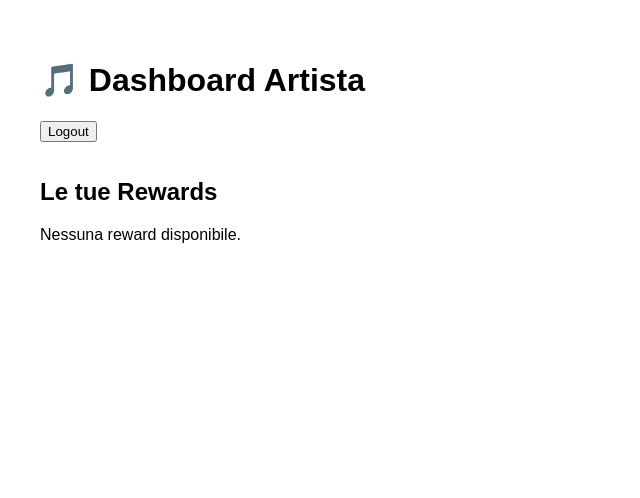
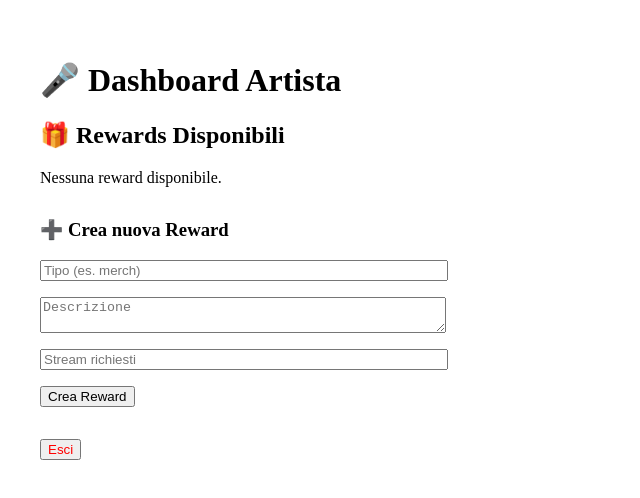
Before and after one commit to giorgioranciaro/streaming-rewards-frontend-clean, a Next.js app: page /dashboard in a window 1280 px wide. Before the commit this address had no page. Shown: the top 498 px of the page, without its empty margins (0-640 px from the left). Built offline with nearby package versions, Linux system fonts and the light colour scheme.

Commit message:
Add reward creation form to artist dashboard

```diff
--- a/pages/dashboard/index.js
+++ b/pages/dashboard/index.js
@@ -1,103 +1,146 @@
-import { useEffect, useState } from "react";
-import { jwtDecode } from "jwt-decode";
-import { useRouter } from "next/router";
+import { useState, useEffect } from "react";
+import jwt_decode from "jwt-decode";
 
 export default function Dashboard() {
   const [rewards, setRewards] = useState([]);
-  const [artist, setArtist] = useState(null);
-  const [error, setError] = useState("");
-  const router = useRouter();
-
-  const handleLogout = () => {
-    localStorage.removeItem("token");
-    router.push("/login");
-  };
+  const [token, setToken] = useState("");
+  const [artistInfo, setArtistInfo] = useState(null);
+  const [formData, setFormData] = useState({
+    type: "",
+    description: "",
+    requiredStreams: "",
+  });
 
   useEffect(() => {
-    const token = localStorage.getItem("token");
-    if (!token) {
-      router.push("/login");
-      return;
+    const storedToken = localStorage.getItem("token");
+    if (storedToken) {
+      setToken(storedToken);
+      fetchRewards(storedToken);
+      fetchArtistInfo(storedToken);
     }
+  }, []);
 
+  const fetchRewards = async (token) => {
     try {
-      jwtDecode(token);
-    } catch (err) {
-      console.error("Errore nel decoding del token:", err);
-      setError("Token non valido");
-      return;
-    }
-
-    const fetchRewards = async () => {
-      try {
-        const res = await fetch(`${process.env.NEXT_PUBLIC_API_BASE_URL}/api/artist/rewards`, {
+      const response = await fetch(`${process.env.NEXT_PUBLIC_API_BASE_URL}/api/artist/rewards`, {
         headers: {
           Authorization: `Bearer ${token}`,
         },
       });
-
-        if (!res.ok) throw new Error("Errore nella richiesta delle rewards");
-        const data = await res.json();
+      const data = await response.json();
       setRewards(data);
-      } catch (err) {
-        console.error("Errore nel fetch delle rewards:", err);
-        setError("Errore nel caricamento delle rewards");
+    } catch (error) {
+      console.error("Errore nel recupero delle rewards:", error);
     }
   };
 
-    const fetchArtist = async () => {
+  const fetchArtistInfo = async (token) => {
     try {
       const res = await fetch(`${process.env.NEXT_PUBLIC_API_BASE_URL}/api/artist/me`, {
         headers: {
           Authorization: `Bearer ${token}`,
         },
       });
-
-        if (!res.ok) throw new Error("Errore nel fetch dell'artista");
       const data = await res.json();
-        setArtist(data);
-      } catch (err) {
-        console.error("Errore nel fetch dell'artista:", err);
-        setError("Errore nel caricamento dei dati artista");
+      setArtistInfo(data);
+    } catch (error) {
+      console.error("Errore nel recupero dei dati artista:", error);
     }
   };
 
-    fetchRewards();
-    fetchArtist();
-  }, [router]);
+  const handleInputChange = (e) => {
+    setFormData((prev) => ({ ...prev, [e.target.name]: e.target.value }));
+  };
+
+  const handleSubmit = async (e) => {
+    e.preventDefault();
+    try {
+      const response = await fetch(`${process.env.NEXT_PUBLIC_API_BASE_URL}/api/artist/rewards`, {
+        method: "POST",
+        headers: {
+          "Content-Type": "application/json",
+          Authorization: `Bearer ${token}`,
+        },
+        body: JSON.stringify({
+          ...formData,
+          requiredStreams: parseInt(formData.requiredStreams),
+        }),
+      });
+
+      if (!response.ok) throw new Error("Errore durante la creazione della reward");
+
+      const newReward = await response.json();
+      setRewards((prev) => [...prev, newReward]);
+      setFormData({ type: "", description: "", requiredStreams: "" });
+    } catch (err) {
+      console.error("Errore POST reward:", err);
+    }
+  };
+
+  const handleLogout = () => {
+    localStorage.removeItem("token");
+    window.location.href = "/login";
+  };
 
   return (
-    <div style={{ padding: "2rem", fontFamily: "Arial" }}>
-      <h1>🎵 Dashboard Artista</h1>
+    <div style={{ padding: "2rem" }}>
+      <h1>🎤 Dashboard Artista</h1>
 
-      <button onClick={handleLogout} style={{ marginBottom: "1rem" }}>
-        Logout
-      </button>
-
-      {error && <p style={{ color: "red" }}>{error}</p>}
-
-      {artist && (
+      {artistInfo && (
         <div style={{ marginBottom: "2rem" }}>
-          <h2>Dati Artista</h2>
-          <p><strong>Nome:</strong> {artist.name}</p>
-          <p><strong>Email:</strong> {artist.email}</p>
-          <p><strong>ID:</strong> {artist.id}</p>
+          <p><strong>Nome:</strong> {artistInfo.name}</p>
+          <p><strong>Email:</strong> {artistInfo.email}</p>
+          <p><strong>ID:</strong> {artistInfo.id}</p>
         </div>
       )}
 
-      <h2>Le tue Rewards</h2>
-      {rewards.length === 0 ? (
-        <p>Nessuna reward disponibile.</p>
-      ) : (
+      <h2>🎁 Rewards Disponibili</h2>
+      {rewards.length > 0 ? (
         <ul>
           {rewards.map((reward) => (
             <li key={reward.id}>
-              <strong>{reward.type}</strong> - {reward.description}
-              ({reward.requiredStreams} streams) - {reward.isActive ? "Attiva" : "Inattiva"}
+              <strong>{reward.type}</strong> – {reward.description} ({reward.requiredStreams} streams)
             </li>
           ))}
         </ul>
+      ) : (
+        <p>Nessuna reward disponibile.</p>
       )}
+
+      <h3 style={{ marginTop: "2rem" }}>➕ Crea nuova Reward</h3>
+      <form onSubmit={handleSubmit} style={{ maxWidth: "400px" }}>
+        <input
+          type="text"
+          name="type"
+          placeholder="Tipo (es. merch)"
+          value={formData.type}
+          onChange={handleInputChange}
+          required
+          style={{ display: "block", marginBottom: "1rem", width: "100%" }}
+        />
+        <textarea
+          name="description"
+          placeholder="Descrizione"
+          value={formData.description}
+          onChange={handleInputChange}
+          required
+          style={{ display: "block", marginBottom: "1rem", width: "100%" }}
+        />
+        <input
+          type="number"
+          name="requiredStreams"
+          placeholder="Stream richiesti"
+          value={formData.requiredStreams}
+          onChange={handleInputChange}
+          required
+          style={{ display: "block", marginBottom: "1rem", width: "100%" }}
+        />
+        <button type="submit">Crea Reward</button>
+      </form>
+
+      <button onClick={handleLogout} style={{ marginTop: "2rem", color: "red" }}>
+        Esci
+      </button>
     </div>
   );
 }
```
Lines whose indentation alone changed are shown as unchanged.
